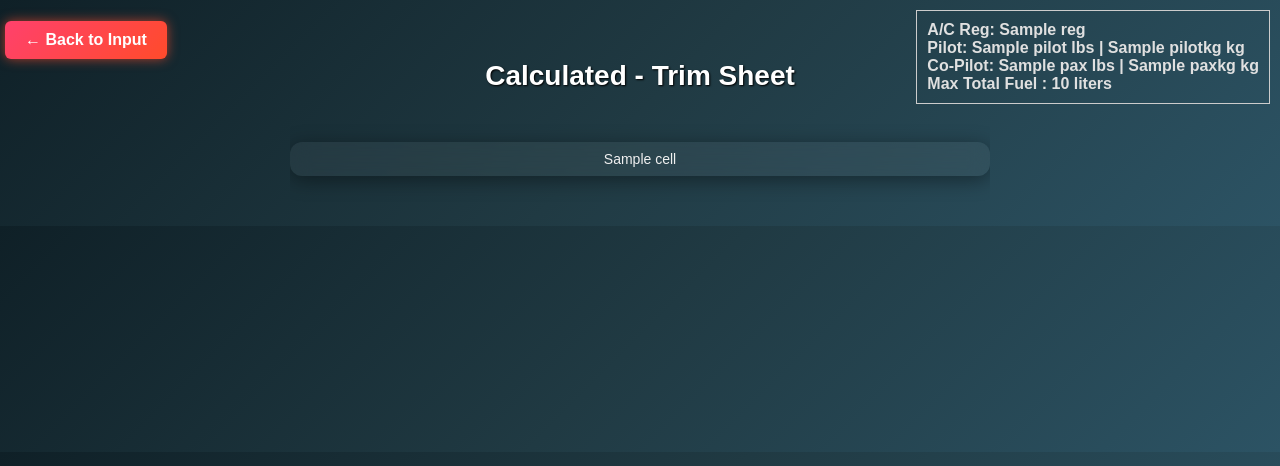
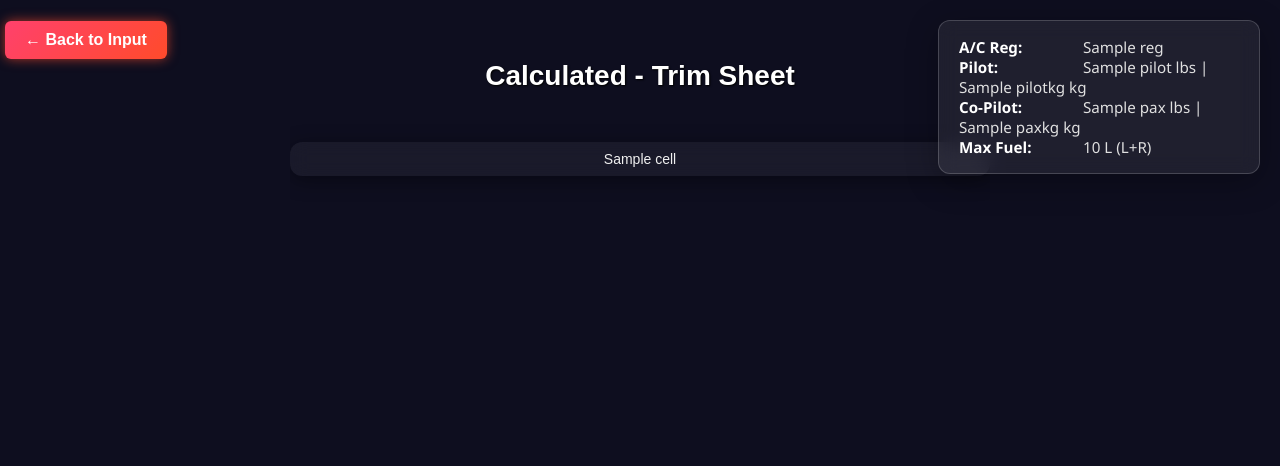
Before and after one commit to pranav4007/load-trim-app, a Flask app: template templates/table.html in a window 1280 px wide. Shown: the top 466 px of the page. Run offline with Flask 3, Linux system fonts and the light colour scheme; the template is opened without the code that fills it: most values are stand-ins (such as "Sample title", 1, 10 or a date in 2020).

Commit message:
table.html

```diff
--- a/templates/table.html
+++ b/templates/table.html
@@ -122,7 +122,7 @@
     {% set pax = data[6][2] %}
     {% set pilotkg = (pilot / 2.2) | round(2) %}
     {% set paxkg = (pax / 2.2) | round(2) %}
-    {% set zerofuel = data[4][2] %}
+    {% set zerofuel = data[17][1] %}
     {% set maxfuellbs = 1670 - zerofuel %}
     {% set maxfuellit = (maxfuellbs / 1.58) | round(2) %}
 
@@ -132,15 +132,45 @@
     {% set pax = data[6][2] %}
     {% set pilotkg = (pilot / 2.2) | round(2) %}
     {% set paxkg = (pax / 2.2) | round(2) %}
-    {% set zerofuel = data[4][2] %}
+    {% set zerofuel = data[18][1] %}
     {% set maxfuellbs = 2550 - zerofuel %}
     {% set maxfuellit = (maxfuellbs / 1.58) | round(2) %}
 {% endif %}
 
 <!-- Display block in top-right corner -->
-<div style="position: absolute; top: 10px; right: 10px; font-weight: bold; background: none; padding: 10px; border: 1px solid #ccc;">
-    A/C Reg: {{ reg }} <br>
-    Pilot: {{ pilot }} lbs | {{ pilotkg }} kg <br>
-    Co-Pilot: {{ pax }} lbs | {{ paxkg }} kg <br>
-    Max Total Fuel : {{ maxfuellit }} liters
+<style>
+  .info-panel {
+    position: absolute;
+    top: 20px;
+    right: 20px;
+    background: rgba(255, 255, 255, 0.07);
+    backdrop-filter: blur(10px);
+    -webkit-backdrop-filter: blur(10px);
+    border-radius: 12px;
+    border: 1px solid rgba(255, 255, 255, 0.18);
+    padding: 16px 20px;
+    font-family: 'Segoe UI', Tahoma, Geneva, Verdana, sans-serif;
+    font-size: 0.95rem;
+    color: #e0e0e0;
+    box-shadow: 0 8px 32px rgba(0, 0, 0, 0.3);
+    max-width: 280px;
+    z-index: 1000;
+  }
+
+  .info-panel strong {
+    color: #ffffff;
+    display: inline-block;
+    width: 120px;
+  }
+
+  body {
+    background: #0e0e1f; /* Optional: dark theme background */
+  }
+</style>
+
+<div class="info-panel">
+  <div><strong>A/C Reg:</strong> {{ reg }}</div>
+  <div><strong>Pilot:</strong> {{ pilot }} lbs | {{ pilotkg }} kg</div>
+  <div><strong>Co-Pilot:</strong> {{ pax }} lbs | {{ paxkg }} kg</div>
+  <div><strong>Max Fuel:</strong> {{ maxfuellit }} L (L+R)</div>
 </div>
```
